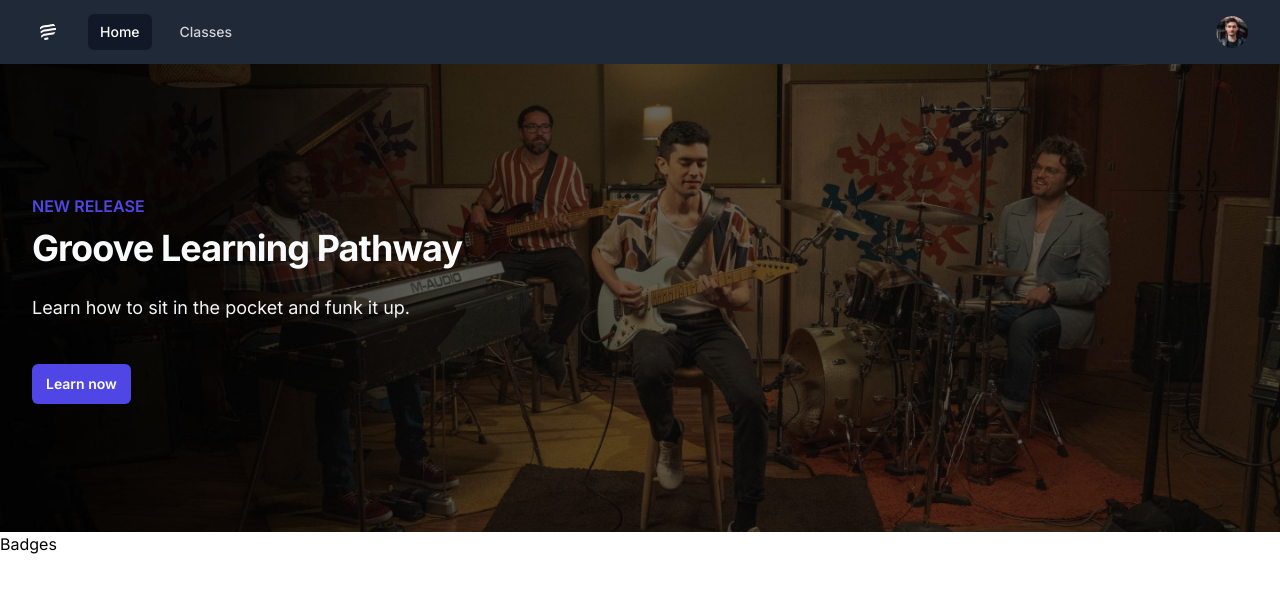
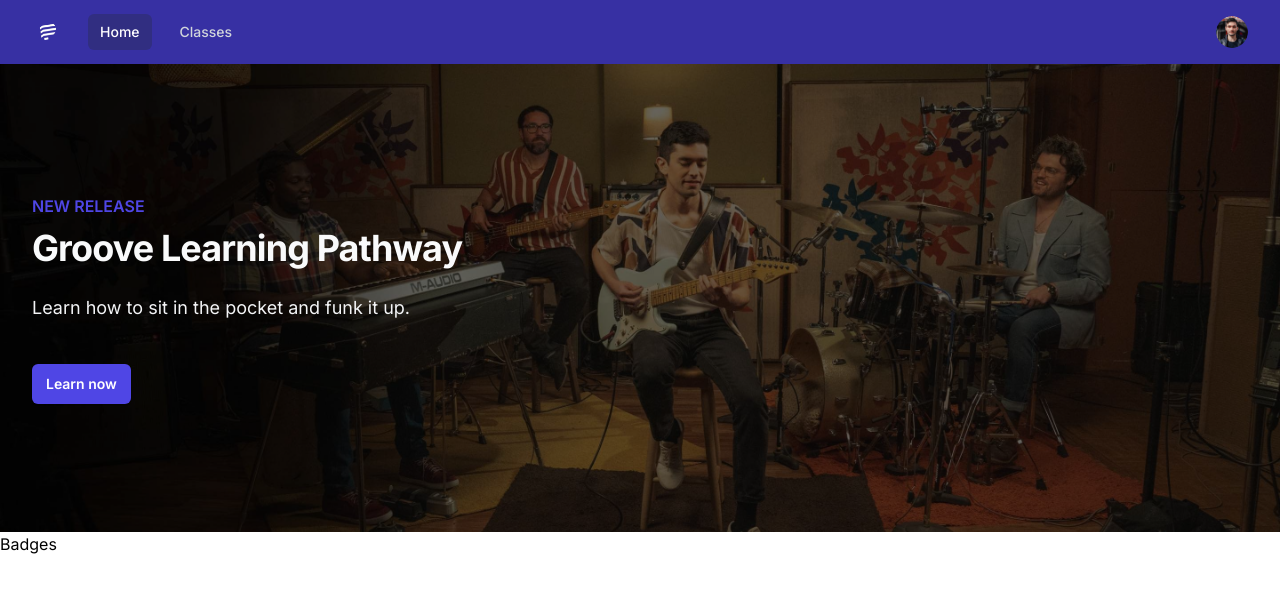
Before and after one commit to joelaul/pickupmusic, a Next.js app: page / in a window 1280 px wide. Shown: the top 592 px of the page. Built offline with nearby package versions, Linux system fonts and the light colour scheme.

Commit message:
Change nav color to fit theme

```diff
--- a/src/components/Nav/Nav.tsx
+++ b/src/components/Nav/Nav.tsx
@@ -16,14 +16,14 @@ export const Nav = () => {
   }
 
   return (
-    <Disclosure as="nav" className="bg-gray-800">
+    <Disclosure as="nav" className="bg-indigo-800">
       {({ open }) => (
         <>
           <div className="mx-auto max-w-7xl px-2 sm:px-6 lg:px-8">
             <div className="relative flex h-16 items-center justify-between">
               <div className="absolute inset-y-0 left-0 flex items-center sm:hidden">
                 {/* Mobile menu button*/}
-                <Disclosure.Button className="inline-flex items-center justify-center rounded-md p-2 text-gray-400 hover:bg-gray-700 hover:text-white focus:outline-none focus:ring-2 focus:ring-inset focus:ring-white">
+                <Disclosure.Button className="inline-flex items-center justify-center rounded-md p-2 text-gray-400 hover:bg-indigo-700 hover:text-white focus:outline-none focus:ring-2 focus:ring-inset focus:ring-white">
                   <span className="sr-only">Open main menu</span>
                   {open ? (
                     <XMarkIcon className="block h-6 w-6" aria-hidden="true" />
@@ -52,8 +52,8 @@ export const Nav = () => {
                         href={href}
                         className={classNames(
                           isCurrent(href)
-                            ? 'bg-gray-900 text-white'
-                            : 'text-gray-300 hover:bg-gray-700 hover:text-white',
+                            ? 'bg-indigo-900 text-white'
+                            : 'text-gray-300 hover:bg-indigo-700 hover:text-white',
                           'rounded-md px-3 py-2 text-sm font-medium',
                         )}
                         aria-current={isCurrent(href) ? 'page' : undefined}
@@ -68,7 +68,7 @@ export const Nav = () => {
                 {/* Profile dropdown */}
                 <Menu as="div" className="relative ml-3">
                   <div>
-                    <Menu.Button className="flex rounded-full bg-gray-800 text-sm focus:outline-none focus:ring-2 focus:ring-white focus:ring-offset-2 focus:ring-offset-gray-800">
+                    <Menu.Button className="flex rounded-full bg-indigo-800 text-sm focus:outline-none focus:ring-2 focus:ring-white focus:ring-offset-2 focus:ring-offset-gray-800">
                       <span className="sr-only">Open user menu</span>
                       <Image
                         className="h-8 w-8 rounded-full"
@@ -94,7 +94,7 @@ export const Nav = () => {
                           <a
                             href="/settings"
                             className={classNames(
-                              active ? 'bg-gray-100' : '',
+                              active ? 'bg-indigo-100' : '',
                               'block px-4 py-2 text-sm text-gray-700',
                             )}
                           >
@@ -118,8 +118,8 @@ export const Nav = () => {
                   href={href}
                   className={classNames(
                     isCurrent(href)
-                      ? 'bg-gray-900 text-white'
-                      : 'text-gray-300 hover:bg-gray-700 hover:text-white',
+                      ? 'bg-indigo-900 text-white'
+                      : 'text-gray-300 hover:bg-indigo-700 hover:text-white',
                     'block rounded-md px-3 py-2 text-base font-medium',
                   )}
                   aria-current={isCurrent(href) ? 'page' : undefined}
```
